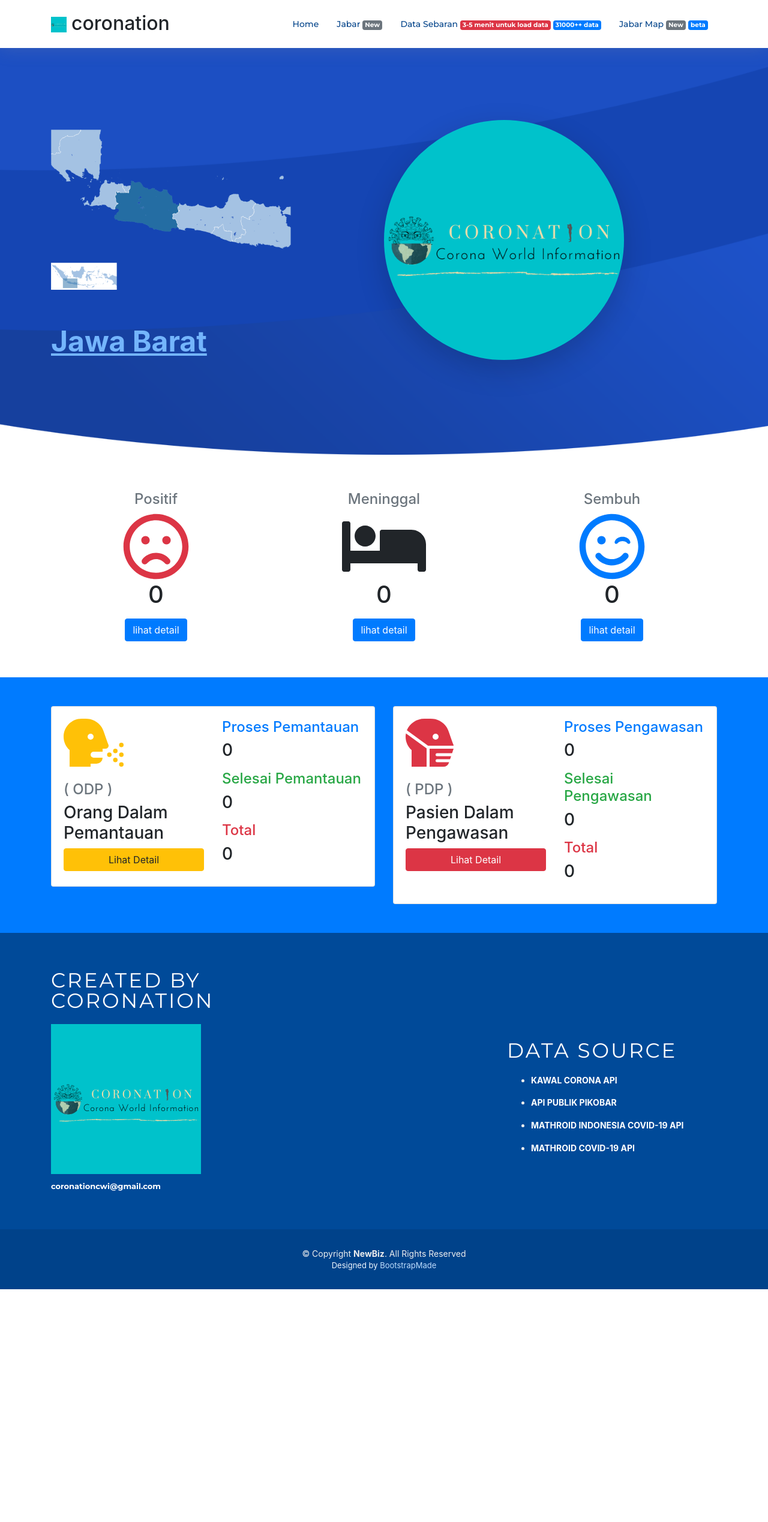
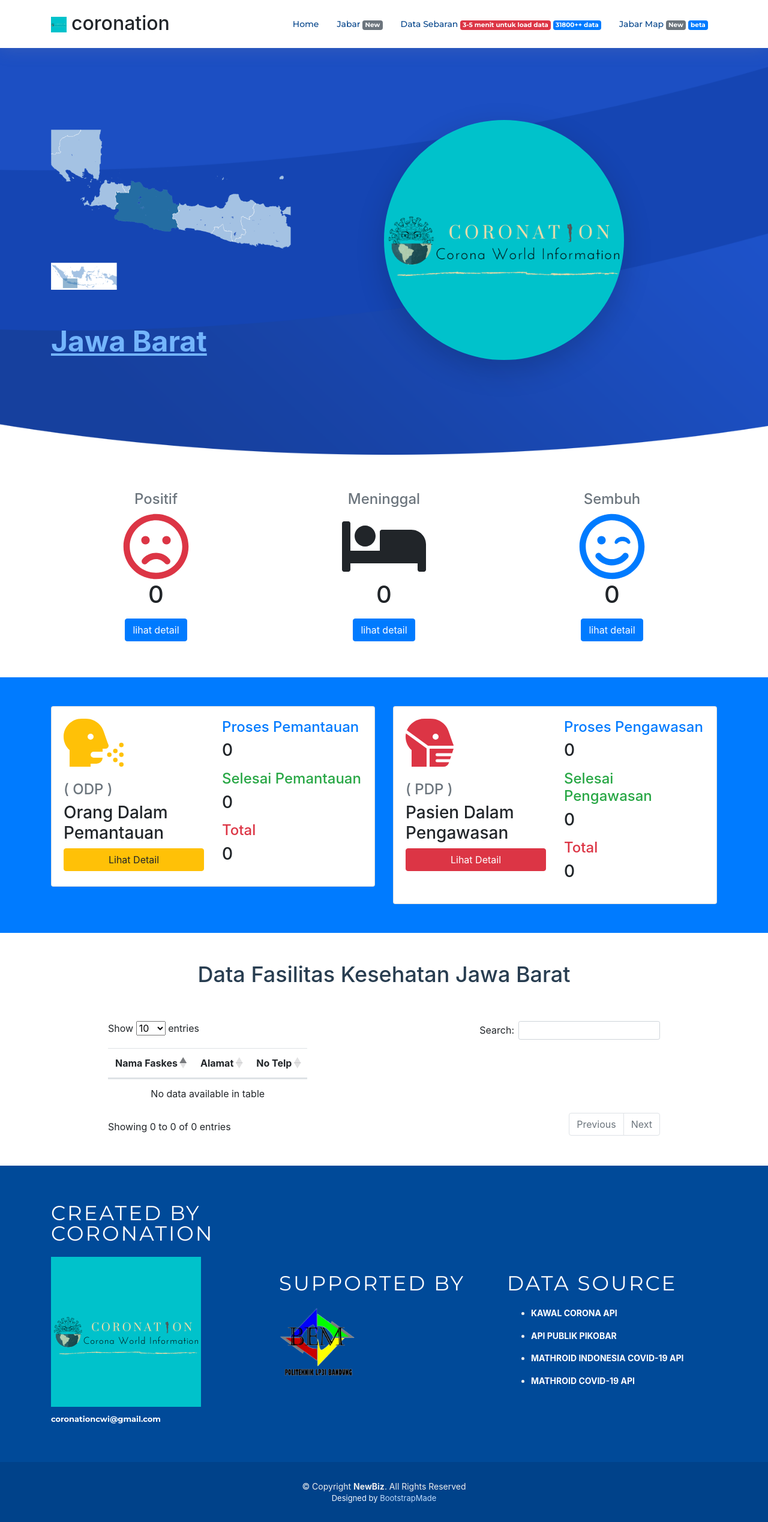
Before and after one commit to firstyudha/ci_covid19, a CodeIgniter app: the page made by application/views/vjabar.php in a window 1280 px wide. Shown: the whole page at 60% size. Before the commit the page ends 2149 px from the top, so only its background shows below. Run offline with CodeIgniter, Linux system fonts and the light colour scheme; data that the repository does not hold is empty; some libraries are stand-ins or nearby versions.

Commit message:
adding bem logo and adding jabar faskes data

```diff
--- a/application/views/vhome.php
+++ b/application/views/vhome.php
@@ -381,7 +381,11 @@
                         </div>
 
                         <div class="col-lg-4 col-md-6 footer-info">
-
+                            <div class="mt-5"></div>
+                            <br>
+                            <h3 class="mt-5">Supported by</h3>
+                            <img src="<?= base_url() ?>assets/assets/img/bem.png" width=130 class="img-fluid"
+                                alt="">
                         </div>
 
                         <div class="col-lg-4 col-md-6 footer-info">
--- a/application/views/vjabar.php
+++ b/application/views/vjabar.php
@@ -68,7 +68,7 @@
                                 class="badge badge-secondary">New</span></a></li>
                     <li><a href="<?= base_url('Covid/sebaran') ?>" target="_blank">Data Sebaran <span
                                 class="badge badge-danger">3-5 menit untuk load data</span> <span
-                                class="badge badge-primary">31000++ data</span></a></li>
+                                class="badge badge-primary">31800++ data</span></a></li>
                     <li><a href="<?= base_url('Covid/jabarMap') ?>" target="_blank">Jabar Map <span
                                 class="badge badge-secondary">New </span> <span
                                 class="badge badge-primary">beta</span></a></li>
@@ -309,11 +309,51 @@
             </div>
         </section><!-- End proses Section -->
 
+        <!-- ======= faskes Section ======= -->
+        <section id="faskes">
+                <div class="container">
+
+                    <div class="row mt-5">
+                        <div class="col-md-8 offset-md-2">
+                            <header class="section-header">
+                                <h3>Data Fasilitas Kesehatan Jawa Barat</h3>
+                            </header>
+                        </div>
+                    </div>
+
+                    <div class="row mt-5">
+                        <div class="col-md-10 offset-md-1">
+
+
+
+                            <table class="table table-responsive" id="tabel-data">
+                                <thead>
+                                    <tr>
+                                        <th>Nama Faskes</th>
+                                        <th>Alamat</th>
+                                        <th>No Telp</th>
+                                    </tr>
+                                </thead>
+                                <tbody>
+                                    <?php foreach($faskes as $f) : ?>
+                                    <tr>
+                                        <td><?= $f['nama'] ?></td>
+                                        <td><?= $f['alamat'] ?></td>
+                                        <td><?= $f['telepon'] ?></td>
+                                    </tr>
+                                    <?php endforeach; ?>
+                                </tbody>
+                            </table>
+                        </div>
+                    </div>
+                </div>
+            </section>
+            <!-- End faskes Section -->
 
     </main><!-- End #main -->
 
     <!-- ======= Footer ======= -->
-    <footer id="footer">
+    <footer id="footer" class="mt-5">
         <div class="footer-top">
             <div class="container">
                 <div class="row">
@@ -330,7 +370,11 @@
                     </div>
 
                     <div class="col-lg-4 col-md-6 footer-info">
-
+                        <div class="mt-5"></div>
+                        <br>
+                        <h3 class="mt-5">Supported by</h3>
+                        <img src="<?= base_url() ?>assets/assets/img/bem.png" width=130 class="img-fluid"
+                            alt="">
                     </div>
 
                     <div class="col-lg-4 col-md-6 footer-info">
@@ -380,11 +424,16 @@
     <script src="<?= base_url() ?>assets/assets/vendor/owl.carousel/owl.carousel.min.js"></script>
     <script src="<?= base_url() ?>assets/assets/vendor/waypoints/jquery.waypoints.min.js"></script>
     <script src="<?= base_url() ?>assets/assets/vendor/venobox/venobox.min.js"></script>
-            <script>
-                $(function () {
-  $('[data-toggle="popover"]').popover()
-})
-            </script>
+    <script>
+        $(function () {
+            $('[data-toggle="popover"]').popover()
+        })
+    </script>
+    <script>
+        $(document).ready(function() {
+            $('#tabel-data').DataTable();
+        });
+    </script>
     <!-- Template Main JS File -->
     <script src="<?= base_url() ?>assets/assets/js/main.js"></script>
 
--- a/application/views/vjabar_sebaran.php
+++ b/application/views/vjabar_sebaran.php
@@ -156,7 +156,11 @@
                     </div>
 
                     <div class="col-lg-4 col-md-6 footer-info">
-
+                        <div class="mt-5"></div>
+                        <br>
+                        <h3 class="mt-5">Supported by</h3>
+                        <img src="<?= base_url() ?>assets/assets/img/bem.png" width=130 class="img-fluid"
+                            alt="">
                     </div>
 
                     <div class="col-lg-4 col-md-6 footer-info">
```
Also changed, not shown: application/controllers/Covid.php (+8 -3 lines), application/models/Covid_model.php (+7 -0 lines), assets/assets/img/bem.png (added). Lines whose indentation alone changed are shown as unchanged.
